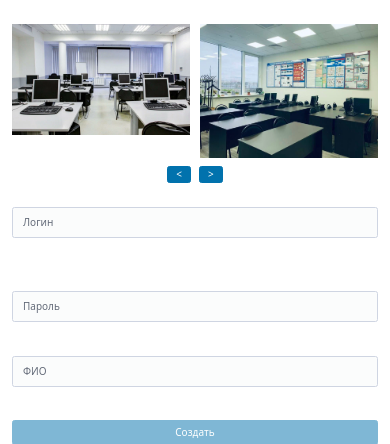
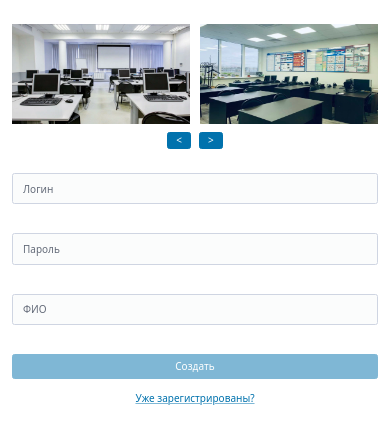
Before and after one commit to ITHUB-SPB/ithub-demoexam-2027, a FastAPI app: page /register in a window 390 px wide. Shown: the part 60-504 px from the top of the page. Run offline with FastAPI, Linux system fonts and the light colour scheme.

Commit message:
02.11.2026

```diff
--- a/static/global.css
+++ b/static/global.css
@@ -85,8 +85,18 @@ form:has(:invalid) button {
     pointer-events: none;
 }
 
-@media (max-width: 420px) {
+@media (max-width: 390px) {
     :root {
         font-size: 10px;
     }
+
+    .glide__slides,
+    .glide__slide {
+        max-height: 100px;
+    }
+
+    form .error {
+        margin-bottom: 10px;
+        font-size: inherit;
+    }
 }
```
